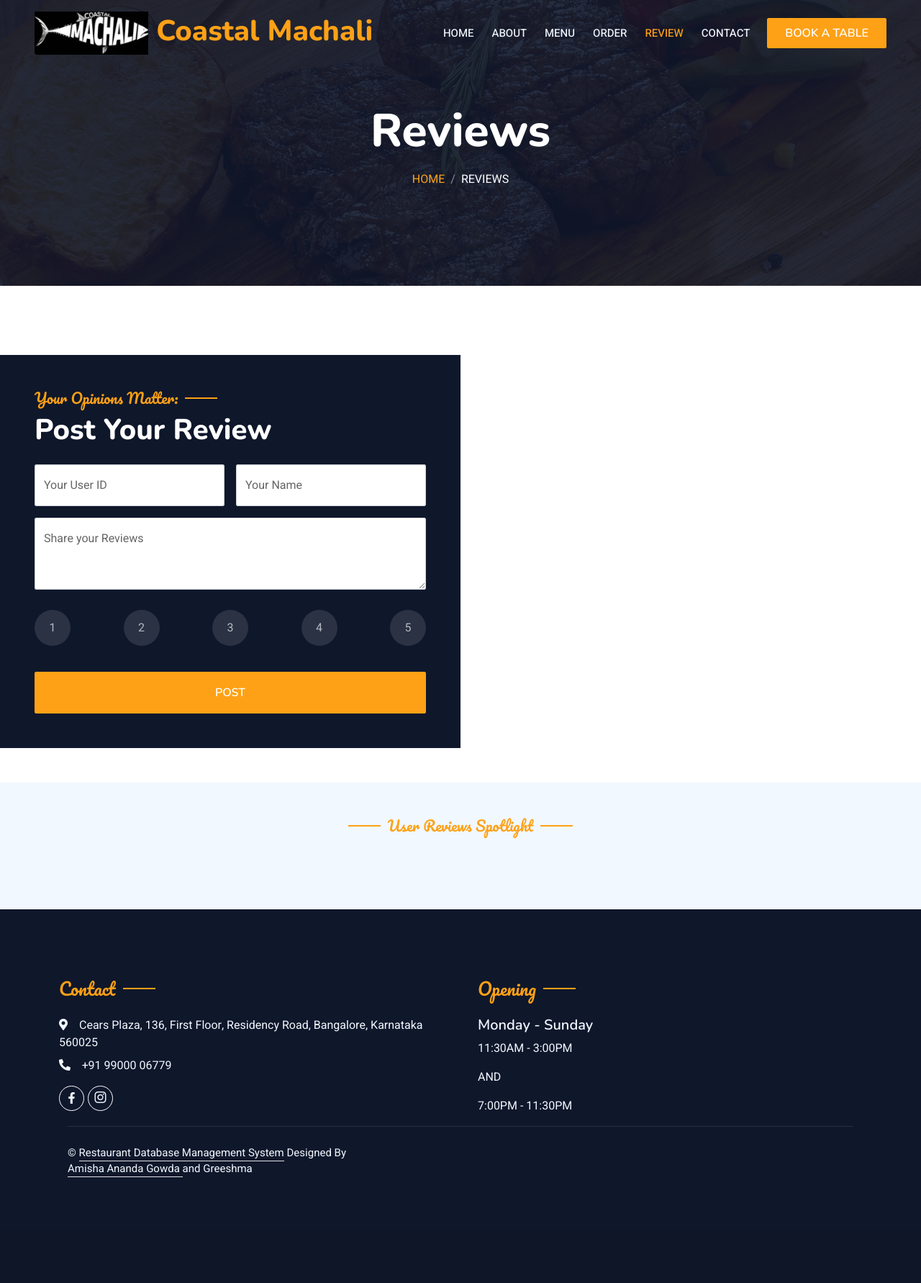
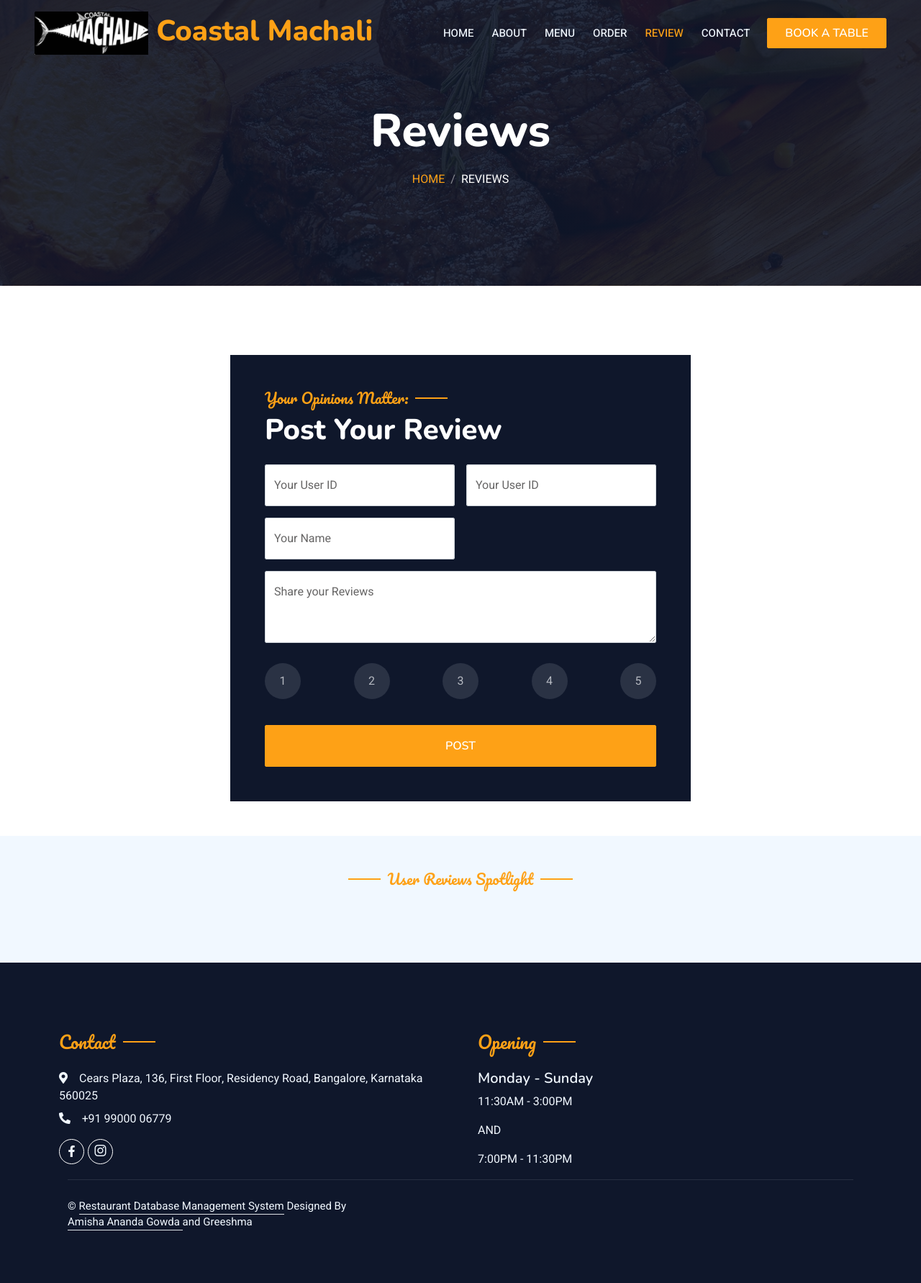
Before and after one commit to Amisha-Ananda-Gowda/RestauranT_Database_Management_System, a PHP site: page /review.php in a window 1280 px wide. Shown: the whole page at 72% size. Before the commit the page ends 1635 px from the top, so only its background shows below. Run offline with PHP 8.4, Linux system fonts and the light colour scheme; data that the repository does not hold is empty; some libraries are stand-ins or nearby versions.

Commit message:
modified review.php

```diff
--- a/review.php
+++ b/review.php
@@ -73,7 +73,7 @@ if ($result) {
 </head>
 
 <body>
-    <div class="container-xxl bg-white p-0">
+    <div class="container-xxl bg-white p-0 align-items-center">
         <!-- Spinner Start -->
         <div id="spinner" class="show bg-white position-fixed translate-middle w-100 vh-100 top-50 start-50 d-flex align-items-center justify-content-center">
             <div class="spinner-border text-primary" style="width: 3rem; height: 3rem;" role="status">
@@ -123,17 +123,20 @@ if ($result) {
         <!-- Navbar & Hero End -->
 
         <!-- Reservation Start -->
-        <div class="container-xxl py-5 px-0 wow fadeInUp" data-wow-delay="0.1s">
-
-                <div class="col-md-6 bg-dark d-flex align-items-center">
+        <div class="container-xxl py-5 px-0 wow fadeInUp d-flex justify-content-center align-items-center" data-wow-delay="0.1s">
+    <div class="align-items-center col-md-6 bg-dark d-flex">
         <div class="p-5 wow fadeInUp" data-wow-delay="0.2s">
             <h5 class="section-title ff-secondary text-start text-primary fw-normal">Your Opinions Matter: </h5>
             <h1 class="text-white mb-4">Post Your Review</h1>
-                        <!-- ... the top part of your HTML remains unchanged ... -->
 
             <form action="" method="post">
                 <div class="row g-3">
-
+                    <div class="col-md-6">
+                        <div class="form-floating">
+                            <input type="text" class="form-control" id="userid" name="uid" placeholder="Your User ID">
+                            <label for="userid">Your User ID</label>
+                        </div>
+                    </div>
                     <div class="col-md-6">
                         <div class="form-floating">
                 <input type="text" class="form-control" id="userid" name="uid" placeholder="Your User ID">
@@ -171,30 +174,16 @@ if ($result) {
     </div>
 </form>
 
-<!-- ... the rest of your HTML remains unchanged ... -->
+
 
                     </div>
                 </div>
             </div>
         </div>
 
-        <div class="modal fade" id="videoModal" tabindex="-1" aria-labelledby="exampleModalLabel" aria-hidden="true">
-            <div class="modal-dialog">
-                <div class="modal-content rounded-0">
-                    <div class="modal-header">
-                        <h5 class="modal-title" id="exampleModalLabel">Youtube Video</h5>
-                        <button type="button" class="btn-close" data-bs-dismiss="modal" aria-label="Close"></button>
-                    </div>
-                    <div class="modal-body">
-                        <!-- 16:9 aspect ratio -->
-                        <div class="ratio ratio-16x9">
-                            <iframe class="embed-responsive-item" src="" id="video" allowfullscreen allowscriptaccess="always"
-                                allow="autoplay"></iframe>
-                        </div>
-                    </div>
-                </div>
-            </div>
-        </div>
+
+
+
         <!-- Reservation Start -->
     <!-- Testimonial Start -->
 <div class="container-xxl py-5 wow fadeInUp" data-wow-delay="0.1s">
```
Lines whose indentation alone changed are shown as unchanged.
